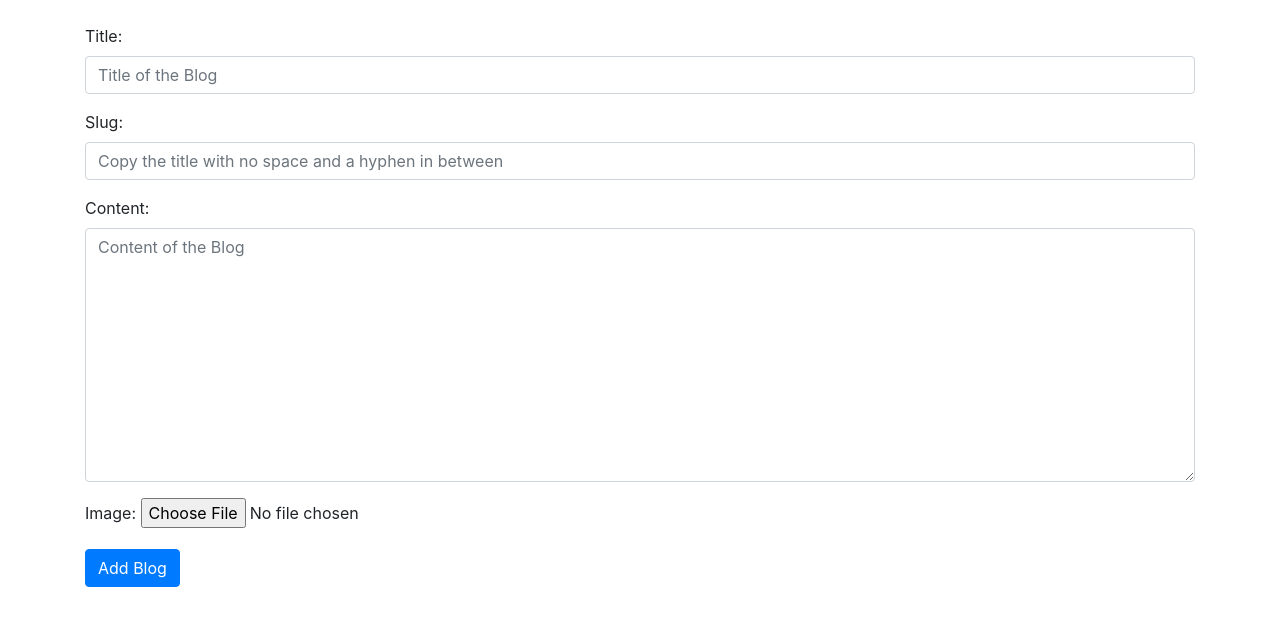
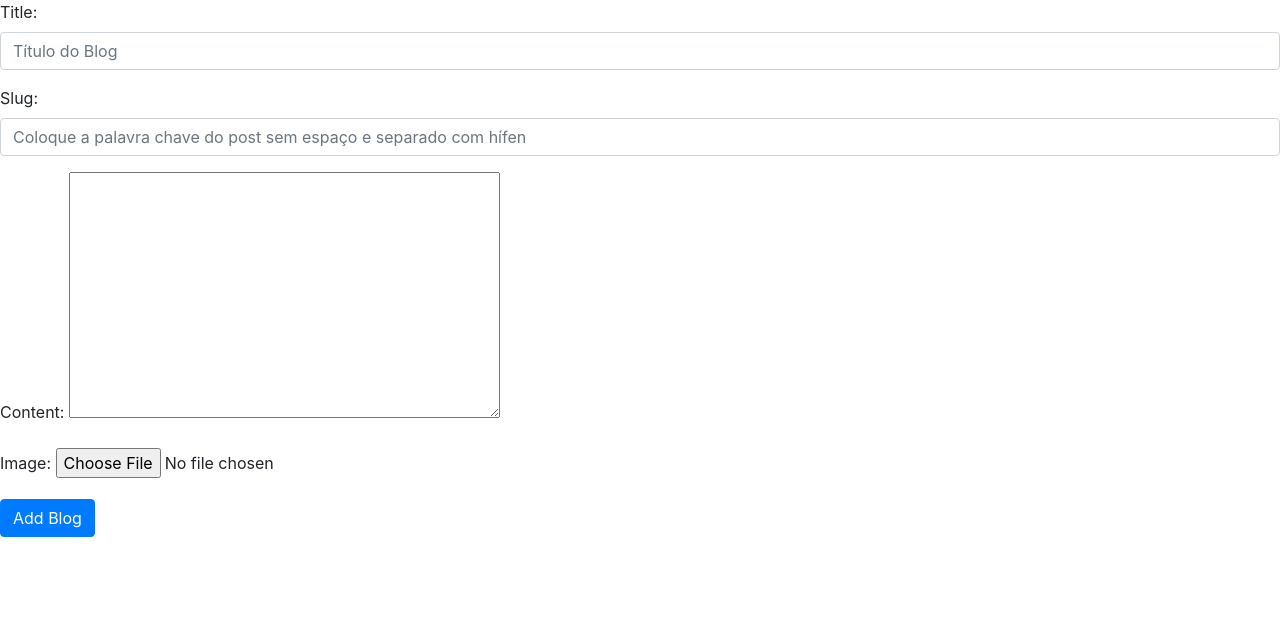
Before and after one commit to Prihzinha/blog_projeto, a Django app: page /add_blogs/ in a window 1280 px wide. Shown: the part 56-682 px from the top of the page. Run offline with Django 3.2, Linux system fonts and the light colour scheme; the visitor is signed in with stand-in values (Sample User, id 1); some libraries are stand-ins or nearby versions.

Commit message:
ultimos ajustes

```diff
--- a/Blog/settings.py
+++ b/Blog/settings.py
@@ -118,8 +118,8 @@ CKEDITOR_UPLOAD_PATH = 'media/uploads/'
 
 #STATIC_ROOT = os.path.join(BASE_DIR, 'home/')
 
-#STATICFILES_DIRS = [
-    #os.path.join(BASE_DIR, 'static')
-#]
+STATICFILES_DIRS = [
+    os.path.join(BASE_DIR, 'static')
+]
 
 DEFAULT_AUTO_FIELD = 'django.db.models.BigAutoField'
--- a/Blog/urls.py
+++ b/Blog/urls.py
@@ -13,8 +13,8 @@ urlpatterns = [
     path('', include('home.urls', namespace='home')), #puxando as urls do aplicativo
 
     #   Profile
-    path("Profile/user_profile/", views.user_profile, name="user_profile"),
-    path('Profile/', views.Profile, name='Profile'),
+    path('profile/', views.Profile, name='profile'),
+    path("user_profile/<int:myid>/", views.user_profile, name="user_profile"),
     path('edit_profile/', views.edit_profile, name='edit_profile'),
 
     #   Busca
--- a/home/forms.py
+++ b/home/forms.py
@@ -1,5 +1,6 @@
 from django import forms
 from .models import Profile, BlogPost
+from ckeditor_uploader.widgets import CKEditorUploadingWidget
 
 class ProfileForm(forms.ModelForm):
     class Meta:
@@ -8,11 +9,12 @@ class ProfileForm(forms.ModelForm):
 
 
 class BlogPostForm(forms.ModelForm):
+    content = forms.CharField(widget=CKEditorUploadingWidget(attrs={'placeholder': 'Digite o conteúdo aqui...'}))
+
     class Meta:
         model = BlogPost
         fields = ('title', 'slug', 'content', 'image')
         widgets = {
-            'title': forms.TextInput(attrs={'class':'form-control', 'placeholder':'Title of the Blog'}),
-            'slug': forms.TextInput(attrs={'class':'form-control', 'placeholder':'Copy the title with no space and a hyphen in between'}),
-            'content': forms.Textarea(attrs={'class':'form-control', 'placeholder':'Content of the Blog'}),
+            'title': forms.TextInput(attrs={'class':'form-control', 'placeholder':'Título do Blog'}),
+            'slug': forms.TextInput(attrs={'class':'form-control', 'placeholder':'Coloque a palavra chave do post sem espaço e separado com hífen'}),
         }
--- a/home/templates/add_blogs.html
+++ b/home/templates/add_blogs.html
@@ -13,17 +13,23 @@
 {% block body %}
   <form action="/add_blogs/" enctype="multipart/form-data" method="POST">
     {% csrf_token %}
-    <div class="container mt-4">
-      {{ form.as_p }}
-      <button class="btn btn-primary">Add Blog</button>
-    </div>
+    {{ form.media }}
+    <div class="form-group">{{ form.title.label_tag }}
+      {{ form.title }}</div>
+    <div class="form-group">{{ form.slug.label_tag }}
+      {{ form.slug }}</div>
+    <div class="form-group">{{ form.content.label_tag }}
+      {{ form.content }}</div>
+    <div class="form-group">{{ form.image.label_tag }}
+      {{ form.image }}</div>
+    <button class="btn btn-primary">Add Blog</button>
   </form>
 {% endblock %}
 {% block js %}
-  <script>
-    {% if alert %}
-    alert('Your Blog is added successfully.');
-    document.location = '/';
-    {% endif %}
-</script>
+  {% if alert %}
+    <script>
+      alert('Your Blog is added successfully.')
+      document.location = '/'
+    </script>
+  {% endif %}
 {% endblock %}
--- a/home/templates/blog.html
+++ b/home/templates/blog.html
@@ -3,6 +3,7 @@
 {% block title %}
   Ada Lovelace Blog Music
 {% endblock %}
+
 {% block homeactive %}
   active
 {% endblock %}
@@ -10,16 +11,16 @@
 {% block css %}
 
 {% endblock %}
+
 {% block body %}
   <div class="container mt-5 mb-3">
     <div class="row">
       {% for post in posts %}
         <div class="col-lg-4 my-4">
-          <div class="card shadow" style="width: 20rem; height: 33rem;">
+          <div class="card shadow" style="width: 20rem; height: 26rem;">
             <img src="/media/{{ post.image }}" class="card-img-top" alt="..." height="250px" />
             <div class="card-body">
               <h5 class="card-title">{{ post.title }} <br /><small>by {{ post.author }}</small></h5>
-              <p class="card-text">{{ post.content|safe|truncatechars:170 }}</p>
               <a href="blog/{{ post.slug }}" class="btn btn-primary">
                 Read More{% if user.is_superuser %}
                   <a href="delete_blog_post/{{ post.slug }}/" class="btn btn-danger mx-4">Delete Blog</a>
--- a/home/templates/blog_comments.html
+++ b/home/templates/blog_comments.html
@@ -29,7 +29,7 @@ float: right;
             </div>
       </div>
       <br>
-      <img src="/media/{{post.image}}" alt="" height="500px" width=auto>
+      <img src="/media/{{post.image}}" alt="" halt="" class="img-fluid">
       <br>
       <p>{{post.content|safe}}.</p>
       <hr>
--- a/home/templates/edit_profile.html
+++ b/home/templates/edit_profile.html
@@ -15,8 +15,11 @@
 {% block js %}
 <script>
     {% if alert %}
-    alert('Your Profile has been updated successfully.');
+    alert('Seu perfil foi atualizado com sucesso.');
     document.location = '/profile/';
+    {% else %}
+        alert('Acesso negado. Você não está autorizado a editar este perfil.');
+        document.location = '/';
     {% endif %}
 </script>
 {% endblock %}
--- a/home/templates/search.html
+++ b/home/templates/search.html
@@ -25,6 +25,6 @@
             </div>
         </div>
     {% else %}
-        <h1>You forgot to search</h1>
+        <h1>Você esqueceu de escrever algo!</h1>
     {% endif %}
 {% endblock %}
--- a/home/templates/user_profile.html
+++ b/home/templates/user_profile.html
@@ -36,6 +36,7 @@
                         <div class="profile-img">
                             {% if i.author.profile.image %}
                             <img src="{{i.author.profile.image.url}}" alt="" width="310px" height="270px">
+                            <a href="{% url 'user_profile' user.id %}">
                             {% endif %}
                         </div>
                     </div>
--- a/home/urls.py
+++ b/home/urls.py
@@ -20,9 +20,9 @@ urlpatterns = [
 
 
     #     profile
-    path("Profile/", views.Profile, name="profile"),
+    path('profile/', views.Profile, name='profile'),
     path("edit_profile/", views.edit_profile, name="edit_profile"),
-    path("Profile/user_profile/<int:myid>/", views.user_profile, name="user_profile"),
+    path("user_profile/<int:myid>/", views.user_profile, name="user_profile"),
 
     #    user authentication
     path("register/", views.Register, name="register"),
--- a/home/views.py
+++ b/home/views.py
@@ -51,8 +51,8 @@ class UpdatePostView(UpdateView):
     fields = ['title', 'slug', 'content', 'image']
 
 def user_profile(request, myid):
-    post = BlogPost.objects.filter(id=myid).first()
-    return render(request, "user_profile.html", {'post':post})
+    user = User.objects.get(id=myid)
+    return render(request, "profile.html", {'user':user})
 
 def Profile(request):
     return render(request, "profile.html")
```
Also changed, not shown: home/media/media/uploads/2024/04/10/curiosidades-sobre-a-banda-inglesa-coldplay-cultura-inglesa_Rz4AnZX.jpg (added), home/media/profile_pics/.png (added), home/media/profile_pics/450148_9044d3159f4749709a0371fa4740a520mv2.png (added), home/media/profile_pics/500x500-000000-80-0-0.jpg (added), home/media/profile_pics/NWFSHZYFO5EHVBUYSIWTVXR6MI.png (added), home/media/profile_pics/RAY_CHARLES.jpeg (added), home/media/profile_pics/imagem_2024-04-10_202821309.png (added), home/media/profile_pics/love.png (added).
